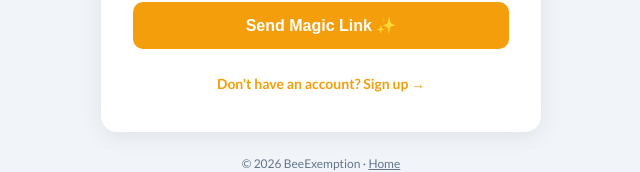
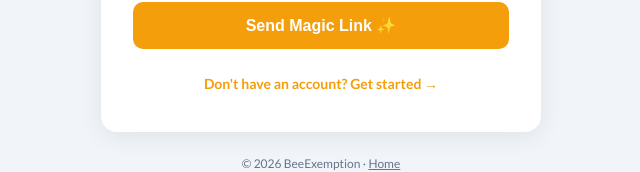
Before and after one commit to beekingsco/texasbeeexemption, a Next.js app: page /agent/login in a window 1280 px wide. Shown: the part 493-665 px from the top of the page, without its empty margins (319-959 px from the left). Built offline with nearby package versions, Linux system fonts and the light colour scheme.

Commit message:
Point login signup link to /agents page instead of old /agent/signup

```diff
--- a/app/agent/login/page.tsx
+++ b/app/agent/login/page.tsx
@@ -178,10 +178,10 @@ export default function AgentLogin() {
 
               <div style={{ textAlign: 'center', marginTop: 24 }}>
                 <a
-                  href="/agent/signup"
+                  href="/agents"
                   style={{ color: C.amber, fontSize: 14, fontWeight: 600, textDecoration: 'none' }}
                 >
-                  Don&apos;t have an account? Sign up →
+                  Don&apos;t have an account? Get started →
                 </a>
               </div>
             </>
```
